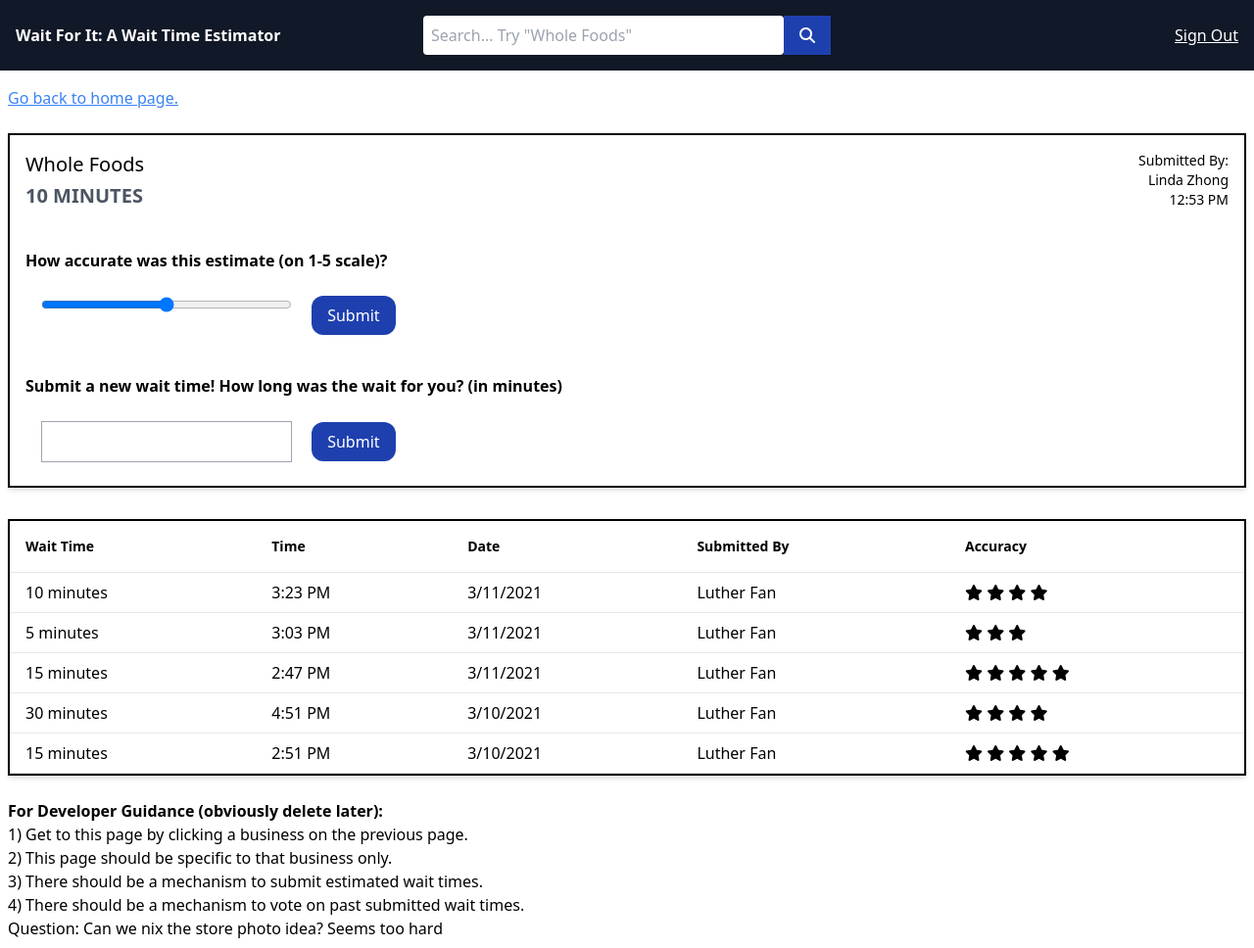
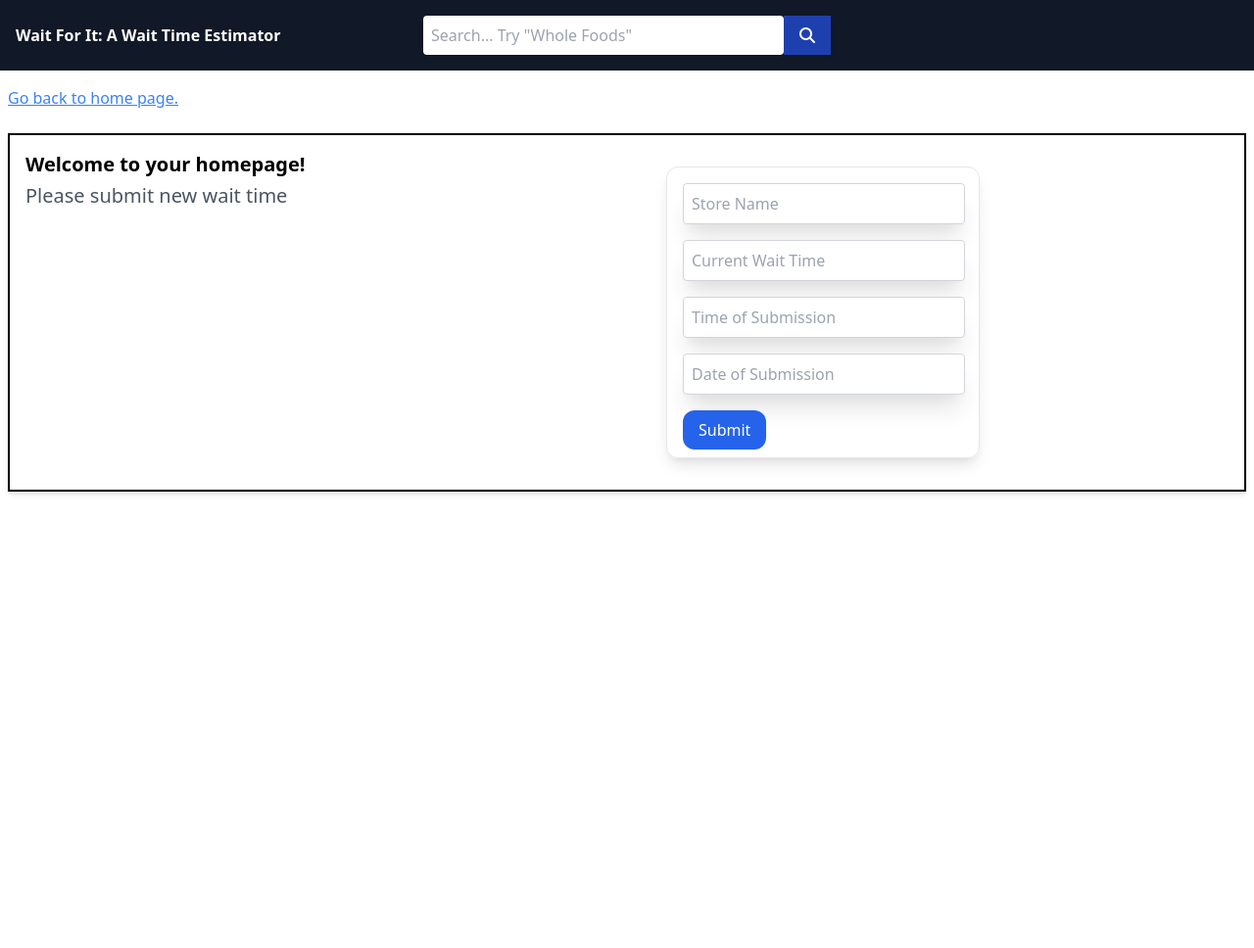
Before and after one commit to lutherf/final, a website: page store.html in a window 1280 px wide. Shown: the whole page at 98% size. After the commit the page ends 800 px from the top, so only its background shows below. Drawn offline with nearby package versions, Linux system fonts and the light colour scheme.

Commit message:
Update store.html

```diff
--- a/store.html
+++ b/store.html
@@ -25,9 +25,9 @@
         <i class="fas fa-search"></i>
       </button>
   </div>
-    <button class="sign-out md:w-1/3 text-right underline">
+    <!-- <button class="sign-out md:w-1/3 text-right underline">
       <span>Sign Out</span>
-    </button>
+    </button> -->
   </div>
 
   <!-- Link to go back to main page -->
@@ -40,31 +40,58 @@
     <div class = "business p-4 mt-2 border-2 border-black text-left shadow-md">
       <div class="md:flex">
       <div class = "w-1/2">
-        <p class="text-xl">Whole Foods</p>
-        <p class="text-xl font-bold pt-1 text-gray-600">10 MINUTES</p>
+        <p class="text-xl font-bold">Welcome to your homepage!</p>
+        <p class="text-xl pt-1 text-gray-600">Please submit new wait time</p>
       </div>
-      <div class = "w-1/2 text-right">
+      <!-- <div class = "w-1/2 text-right">
         <p class="text-sm">Submitted By:</p>
         <p class="text-sm">Linda Zhong</p>
         <p class="text-sm">12:53 PM</p>
+      </div> -->
+      <div class="storewaittime">
+
+        <form class="px-4 py-2 max-w-xs rounded-xl border shadow-lg my-4 mx-10">
+          <!-- Store Name -->
+          <input type="text" id="store" name="store" placeholder="Store Name"
+            class="my-2 p-2 w-72 border border-gray-300 rounded shadow-xl focus:outline-none focus:ring-black-500 focus:border-black-500">
+
+          <!-- Wait Time -->
+          <input type="text" id="wait-time" name="wait-time" placeholder="Current Wait Time"
+            class="my-2 p-2 w-72 border border-gray-300 rounded shadow-xl focus:outline-none focus:ring-black-500 focus:border-black-500">
+
+          <!-- Time of Submission -->
+          <input type="text" id="submission-time" name="submission-time" placeholder="Time of Submission"
+            class="my-2 p-2 w-72 border border-gray-300 rounded shadow-xl focus:outline-none focus:ring-black-500 focus:border-black-500">
+
+          <!-- Date of Submission -->
+          <input type="text" id="date" name="date" placeholder="Date of Submission"
+          class="my-2 p-2 w-72 border border-gray-300 rounded shadow-xl focus:outline-none focus:ring-black-500 focus:border-black-500">
+
+          <button class="button bg-blue-600 hover:bg-blue-600 text-white mt-2 px-4 py-2 rounded-xl">Submit</button>
+        </form>
       </div>
+
     </div>
-    <div class="mt-10 space-x-4">
-      <p class="text-l font-bold">How accurate was this estimate (on 1-5 scale)?</p>
+
+    <!-- <div class="mt-10 space-x-4">
+      <p class="text-l font-bold">Store Name</p>
       <form class="mt-2 space-x-4">
-        <input type="range" id="rate-wait-time" name="rate-wait-time" min="1" max="5"
-        class="my-2 p-2 w-64 border border-gray-400">
+        <input type="text" id="store" name="store" placeholder="Store Name"
+        class="p-2 w-1/4 border border-gray-400 rounded shadow-xl focus:outline-none focus:ring-black-500
+        focus:border-black-500">
         <button class="bg-blue-800 hover:bg-blue-500 text-white px-4 py-2 rounded-xl">Submit</button>
       </form>
     </div>
     <div class="mt-10 space-x-4">
-      <p class="text-l font-bold">Submit a new wait time! How long was the wait for you? (in minutes)</p>
+      <p class="text-l font-bold">How long was the wait for you? (in minutes)</p>
       <form class="mt-4 space-x-4">
         <input type="number" id="submit-wait-time" name="submit-wait-time"
         class="my-2 p-2 w-64 border border-gray-400">
         <button class="bg-blue-800 hover:bg-blue-500 text-white px-4 py-2 rounded-xl">Submit</button>
       </form>
-    </div>
+    </div> -->
+
+
     </div>
     </div>
 
@@ -94,7 +121,7 @@
 
 
     <!-- Table for historical wait times  -->
-    <div class="p-2">
+    <!-- <div class="p-2">
       <div class="shadow-md my-2 border-2 border-black md:flex">
         <table class="text-left w-full">
           <thead>
@@ -105,8 +132,8 @@
               <th class="p-4 font-bold text-sm text-grey-dark border-b border-grey-light">Submitted By</th>
               <th class="p-4 font-bold text-sm text-grey-dark border-b border-grey-light">Accuracy</th>
             </tr>
-          </thead>
-          <tbody>
+          </thead> -->
+          <!-- <tbody>
             <tr>
               <td class="px-4 py-2 border-b border-grey-light">10 minutes</td>
               <td class="px-4 py-2 border-b border-grey-light">3:23 PM</td>
@@ -168,13 +195,13 @@
                   <i class="fa fa-star"></i>
               </td>
             </tr>
-          </tbody>
-        </table>
+          </tbody> -->
+        <!-- </table>
       </div>
-    </div>
+    </div> -->
 
     <!-- DIV FOR "Developers Guidance" -->
-    <div class="p-2">
+    <!-- <div class="p-2">
       <p class="font-bold"> For Developer Guidance (obviously delete later): </p>
       <p> 1) Get to this page by clicking a business on the previous page. </p>
       <p> 2) This page should be specific to that business only. </p>
@@ -183,23 +210,40 @@
       <p> Question: Can we nix the store photo idea? Seems too hard </p>
       </div>
 
+  <-- FirebaseUI Auth container -->
+  <div class="sign-in-or-sign-out w-full mb-8"></div>
+
+  <div class="posts w-full"></div>
+
   <!-- Put the Firebase config here -->
   <!-- The core Firebase JS SDK is always required and must be listed first -->
-  <script src="https://www.gstatic.com/firebasejs/8.2.7/firebase-app.js"></script>
+  <!-- <script src="https://www.gstatic.com/firebasejs/8.2.7/firebase-app.js"></script> -->
   <!-- Firebase Auth -->
-  <script src="https://www.gstatic.com/firebasejs/8.2.7/firebase-auth.js"></script>
-  <script src="https://www.gstatic.com/firebasejs/ui/4.7.3/firebase-ui-auth.js"></script>
+  <!-- <script src="https://www.gstatic.com/firebasejs/8.2.7/firebase-auth.js"></script>
+  <script src="https://www.gstatic.com/firebasejs/ui/4.7.3/firebase-ui-auth.js"></script> -->
+
+   <!-- The core Firebase JS SDK is always required and must be listed first -->
+   <script src="https://www.gstatic.com/firebasejs/8.2.7/firebase-app.js"></script>
+
+   <!-- TODO: Add SDKs for Firebase products that you want to use
+       https://firebase.google.com/docs/web/setup#available-libraries -->
+   <script src="https://www.gstatic.com/firebasejs/8.2.7/firebase-firestore.js"></script>
+   <script src="https://www.gstatic.com/firebasejs/8.2.7/firebase-auth.js"></script>
+
+   <!-- FirebaseUI Auth -->
+   <!-- https://firebaseopensource.com/projects/firebase/firebaseui-web/ -->
+   <script src="https://www.gstatic.com/firebasejs/ui/4.7.3/firebase-ui-auth.js"></script>
 
   <script>
     // Your web app's Firebase configuration
     // This is Luther's config - we can change it
     var firebaseConfig = {
-    apiKey: "AIzaSyAjON7u65z_QKXsSwZBlmBnz2Y6H0zH7Vg",
-    authDomain: "kiei-451-35ff5.firebaseapp.com",
-    projectId: "kiei-451-35ff5",
-    storageBucket: "kiei-451-35ff5.appspot.com",
-    messagingSenderId: "319084547751",
-    appId: "1:319084547751:web:9685c67b81353033d51582"
+      apiKey: "AIzaSyDuWoKXlKq1-X7p6UwxWIYaQUrLYVcRhMA",
+  authDomain: "kiei-451-e1d3f.firebaseapp.com",
+  projectId: "kiei-451-e1d3f",
+  storageBucket: "kiei-451-e1d3f.appspot.com",
+  messagingSenderId: "410970626859",
+  appId: "1:410970626859:web:9799d0040ca24f26c9436e"
   };
     // Initialize Firebase
     firebase.initializeApp(firebaseConfig);
```
